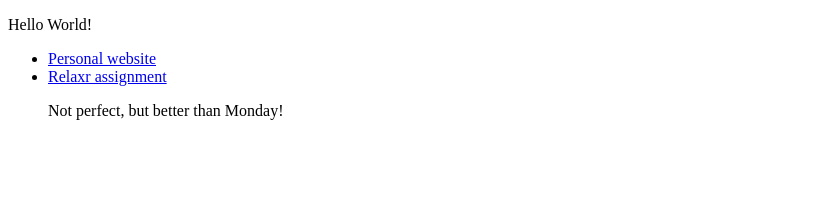
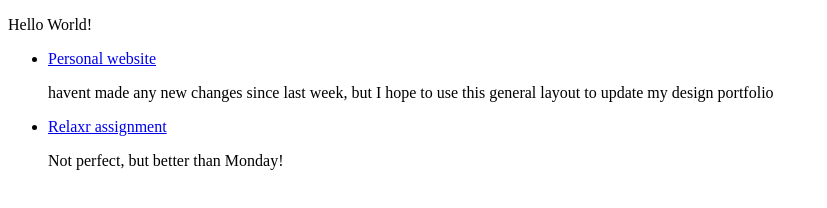
Before and after one commit to emcaulfield/emcaulfield.github.io, a plain HTML site: page index.html in a window 1280 px wide. Shown: the whole page, without its empty margins (0-827 px from the left). Drawn offline with Linux system fonts and the light colour scheme.

Commit message:
adds notes to homework page

```diff
--- a/index.html
+++ b/index.html
@@ -10,6 +10,7 @@
     <ul>
       <li>
         <a href="homework1/index.html">Personal website</a>
+        <p> havent made any new changes since last week, but I hope to use this general layout to update my design portfolio</p>
       </li>
       <li>
         <a href="homework2/index.html">Relaxr assignment</a>
```
